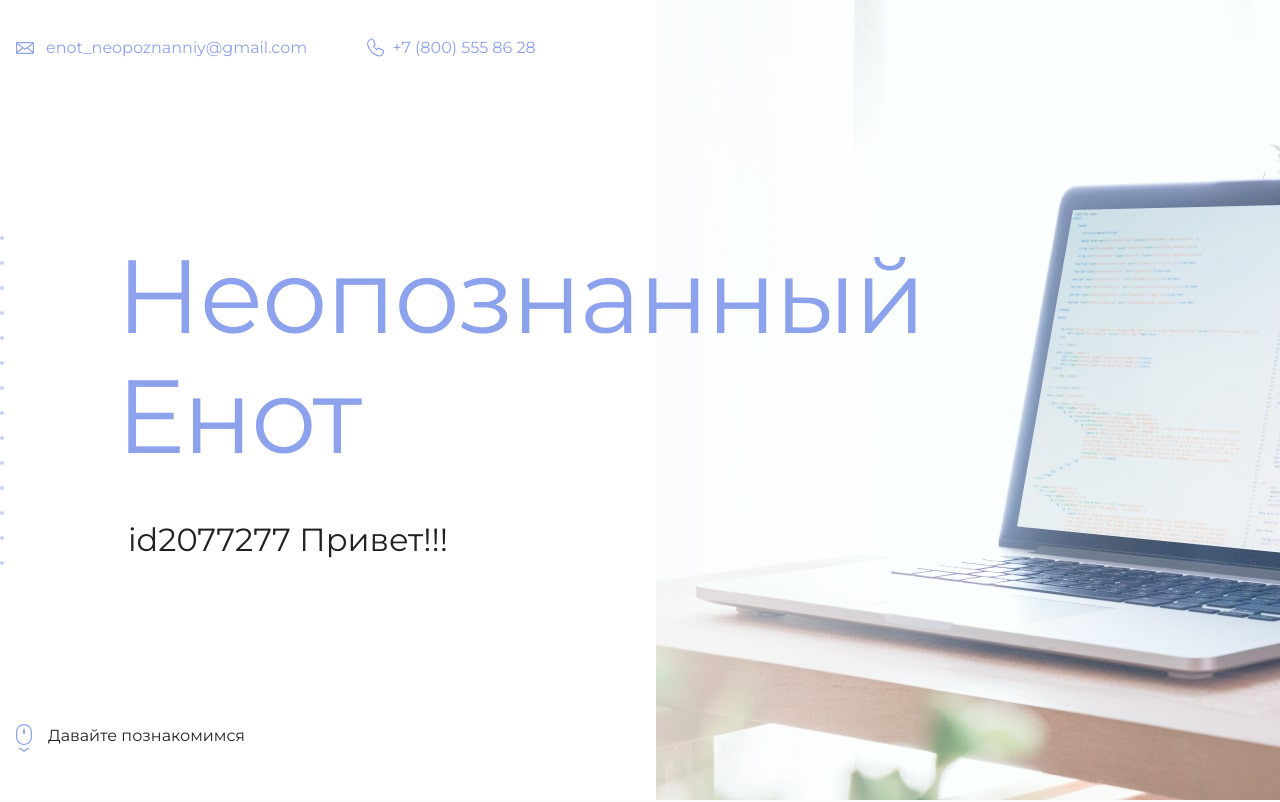
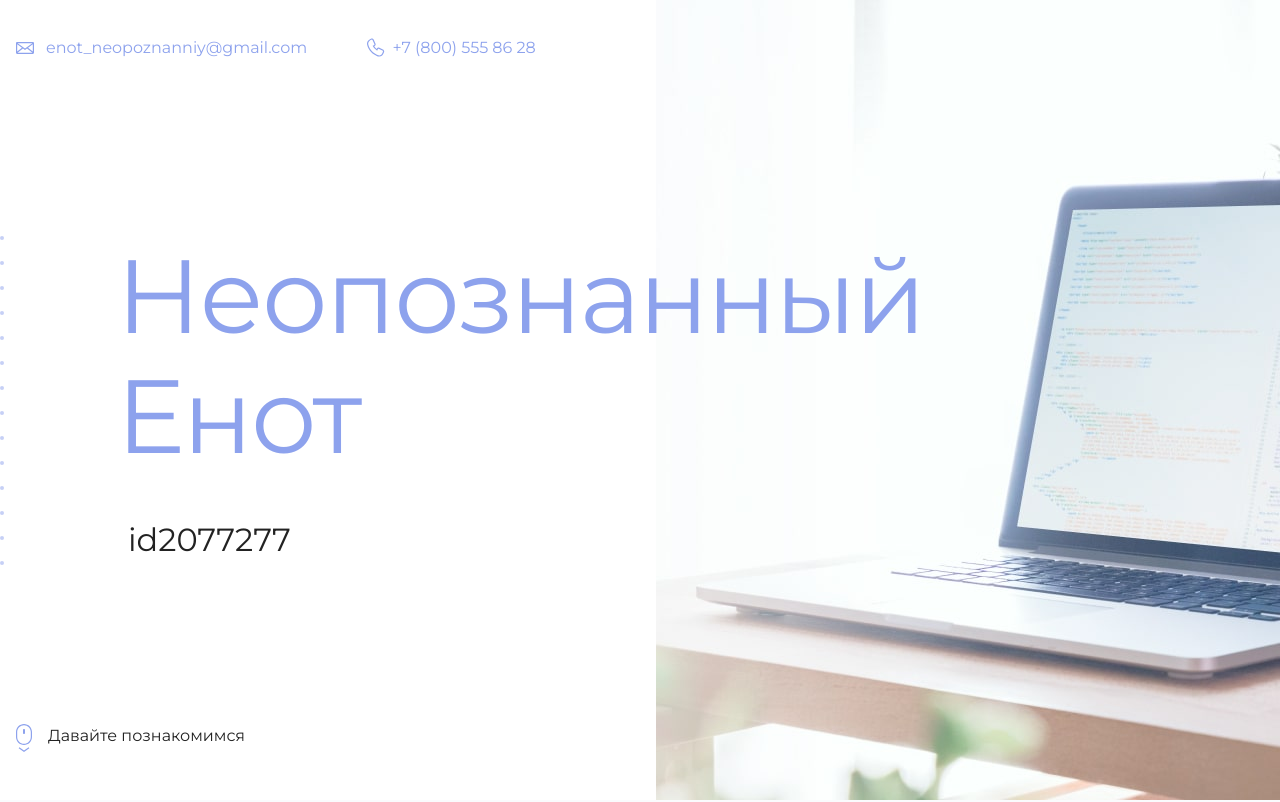
Before and after one commit to irinka-akva/Github-pages-example, a plain HTML site: page index.html in a window 1280 px wide. Shown: the top 802 px of the page. Drawn offline with Linux system fonts and the light colour scheme.

Commit message:
Update index.html

```diff
--- a/index.html
+++ b/index.html
@@ -19,7 +19,7 @@
       <section class="hero-image">
         <div class="container">
           <h1 class="heading">Неопознанный Енот</h1>
-          <p>id2077277 Привет!!!</p>
+          <p>id2077277</p>
         </div>
       </section>
 
```
